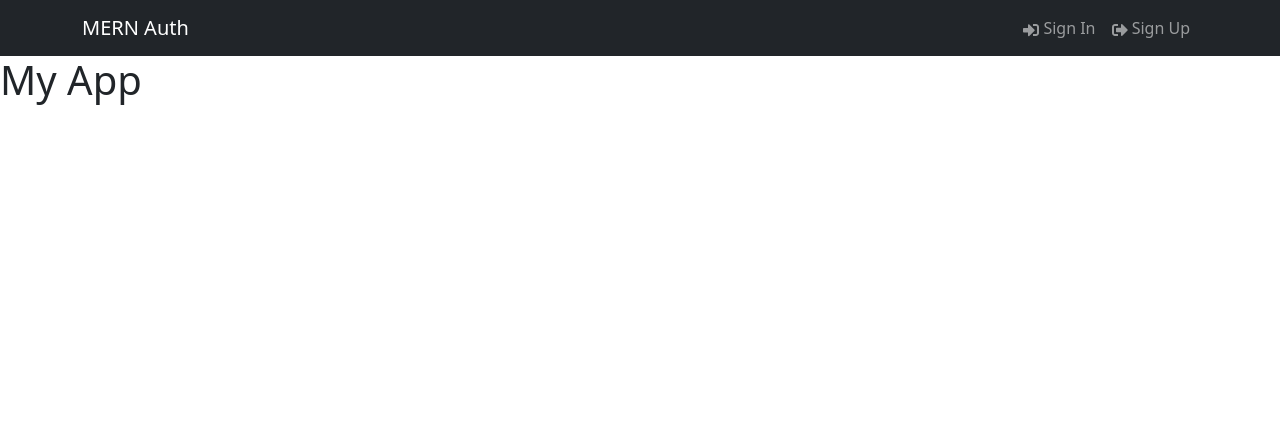
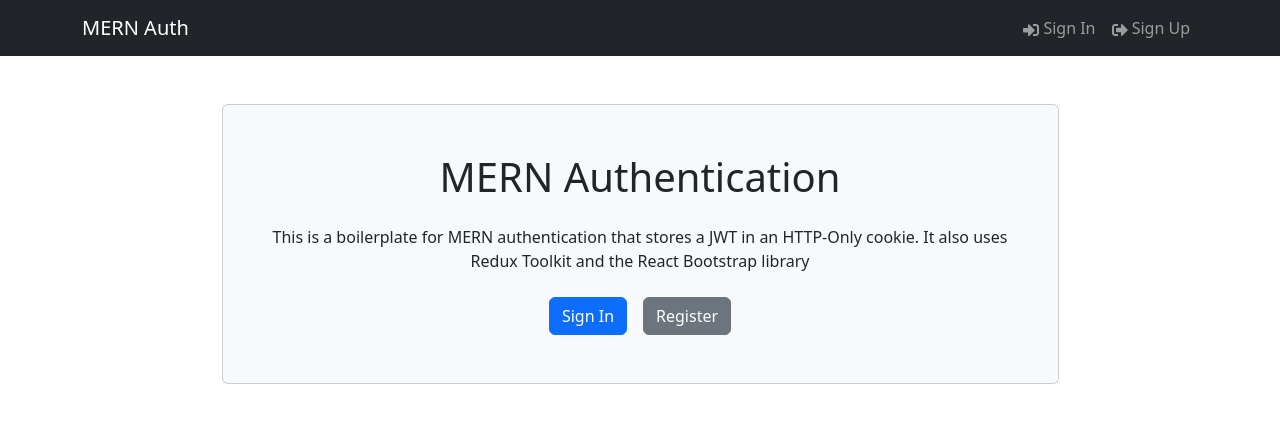
Before and after one commit to MarindanyTracy/Mern-Auth-Form, a React (Vite) app in the folder frontend/: page / in a window 1280 px wide. Shown: the top 422 px of the page. Built offline with nearby package versions, Linux system fonts and the light colour scheme.

Commit message:
HomeScreen and Hero section

```diff
--- a/frontend/src/App.jsx
+++ b/frontend/src/App.jsx
@@ -1,9 +1,12 @@
-import Header from "./components/Header"
+import Header from "./components/Header";
+import Home from "./screens/Home";
+
+
 const App = () =>  {
   return (
     <>
     <Header />
-    <h1>My App</h1>
+    <Home />
     </>
   )
 
--- /dev/null
+++ b/frontend/src/components/Hero.jsx
@@ -0,0 +1,28 @@
+import { Container, Card, Button } from 'react-bootstrap';
+
+const Hero = () => {
+  return (
+    <div className=' py-5'>
+      <Container className='d-flex justify-content-center'>
+        <Card className='p-5 d-flex flex-column align-items-center hero-card bg-light w-75'>
+          <h1 className='text-center mb-4'>MERN Authentication</h1>
+          <p className='text-center mb-4'>
+            This is a boilerplate for MERN authentication that stores a JWT in
+            an HTTP-Only cookie. It also uses Redux Toolkit and the React
+            Bootstrap library
+          </p>
+          <div className='d-flex'>
+            <Button variant='primary' href='/login' className='me-3'>
+              Sign In
+            </Button>
+            <Button variant='secondary' href='/register'>
+              Register
+            </Button>
+          </div>
+        </Card>
+      </Container>
+    </div>
+  );
+};
+
+export default Hero;
--- /dev/null
+++ b/frontend/src/screens/Home.jsx
@@ -0,0 +1,10 @@
+import React from 'react'
+import Hero from '../components/Hero'
+
+const Home = () => {
+  return (
+    <Hero />
+  )
+}
+
+export default Home
```
